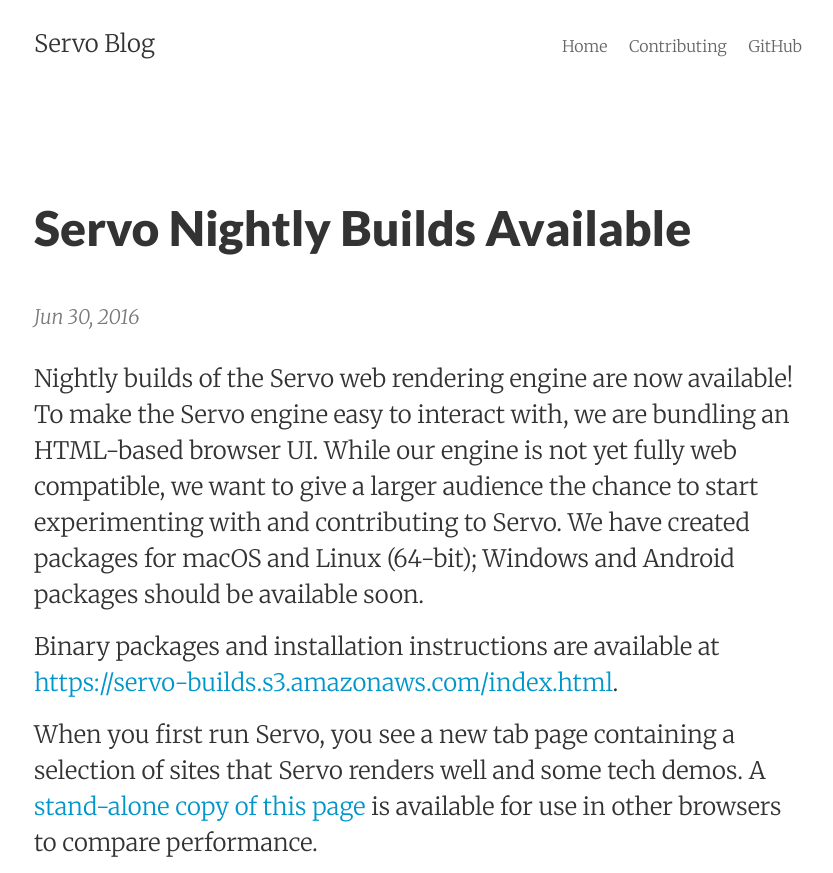
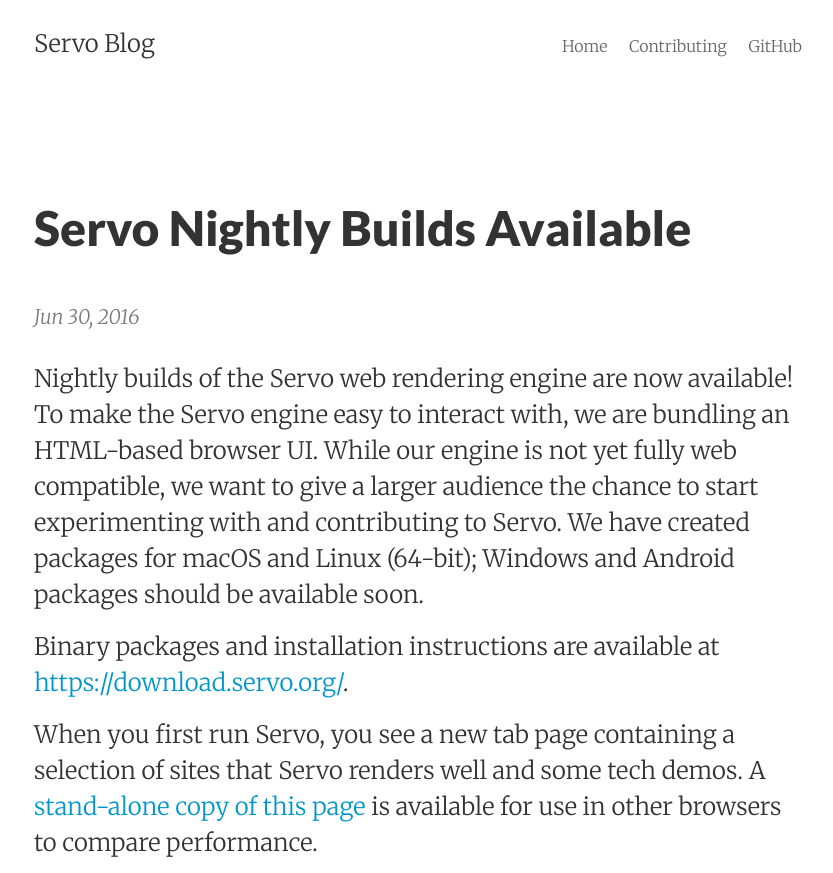
Before and after one commit to servo/blog.servo.org, a Jekyll site: the page built from _posts/2016-06-30-servo-nightlies.md, in a window 1280 px wide, cut to the strip 0-873 px from the top of the page. Shown: the whole strip, without its empty margins (222-1055 px from the left). Built offline with Jekyll 4.4.1, drawn with Linux system fonts in a browser that asks for light colours; some of the changed lines change nothing that is shown.

Commit message:
Switch to https-enabled download.servo.org
HTTPS has now been enabled for the site,
and it automatically shows the index page.

```diff
--- a/_posts/2016-06-30-servo-nightlies.md
+++ b/_posts/2016-06-30-servo-nightlies.md
@@ -14,7 +14,7 @@
 be available soon.
 
 Binary packages and installation instructions are available at
-[https://servo-builds.s3.amazonaws.com/index.html](https://servo-builds.s3.amazonaws.com/index.html).
+[https://download.servo.org/](https://download.servo.org/).
 
 When you first run Servo, you see a new tab page containing a selection of
 sites that Servo renders well and some tech demos. A
```
